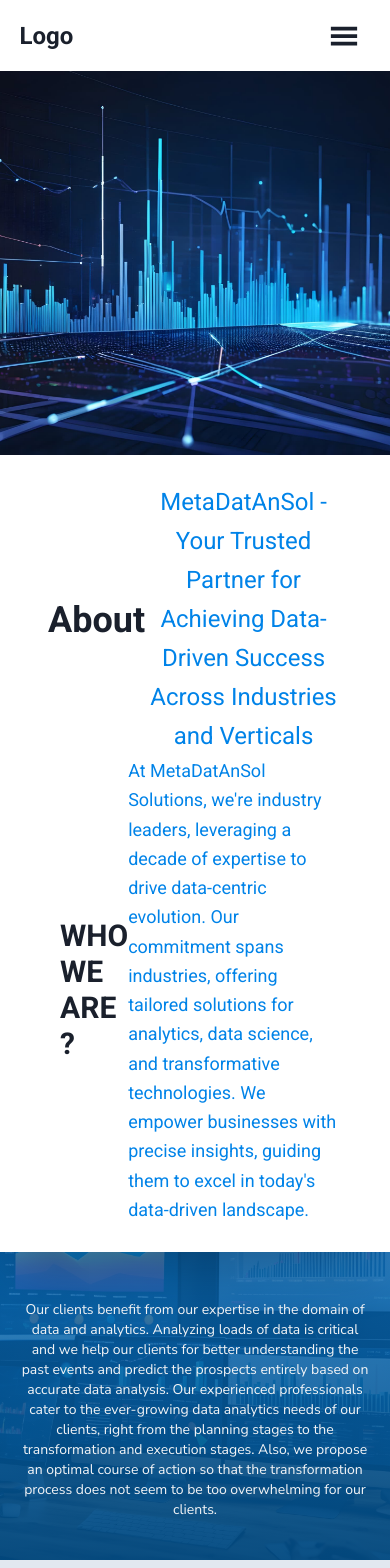
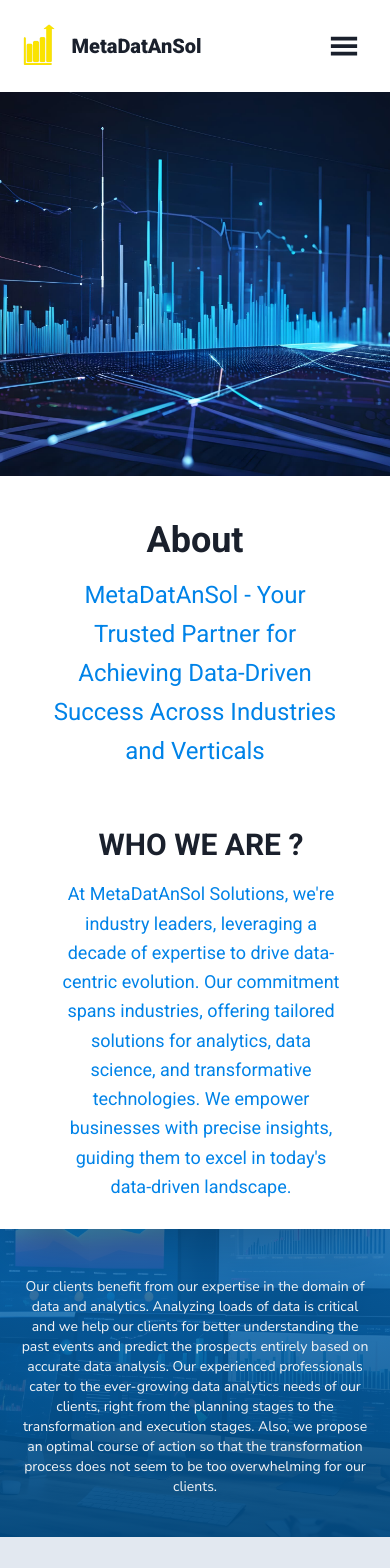
Before and after one commit to Hamjaster/metadantasol, a React (Vite) app: page /about in a window 390 px wide. Shown: the top 1568 px of the page. Built offline with nearby package versions, Linux system fonts and the light colour scheme.

Commit message:
mobile changes

```diff
--- a/src/Comingsoon.jsx
+++ b/src/Comingsoon.jsx
@@ -7,7 +7,7 @@
                 <h1 class="text-5xl text-white font-bold mb-8 animate-pulse">
                     Coming Soon
                 </h1>
-                <p class="text-white text-lg mb-8">
+                <p class="text-white text-center text-lg mb-8">
                     We're working hard to bring you something amazing. Stay tuned!
                 </p>
             </div>
--- a/src/Navbar/Navsmall/NavSmall.jsx
+++ b/src/Navbar/Navsmall/NavSmall.jsx
@@ -2,12 +2,12 @@
 import { Link } from 'react-router-dom'
 import { GiHamburgerMenu } from 'react-icons/gi'
 import { IoMdClose } from 'react-icons/io'
-import { MdMiscellaneousServices } from 'react-icons/md'
+import { MdContactPhone, MdInsights, MdMiscellaneousServices } from 'react-icons/md'
 import { BsFillCartFill } from 'react-icons/bs'
 import { IoBookSharp } from 'react-icons/io5'
 import { FaIndustry } from 'react-icons/fa'
 import { FaLocationDot } from 'react-icons/fa6'
-
+import logo from '../../images/logo-icon.png'
 import './NavSmall.css'
 
 
@@ -15,7 +15,12 @@
 
   <div className="nav-header">
     <div className="nav-content">
-      <div className='text-2xl font-bold font-roboto'>Logo</div>
+      <div className='text-2xl font-bold font-roboto'>
+        <Link to={'/'} className="flex cursor-pointer items-center flex-row space-x-3">
+          <img src={logo} className='w-10' alt="" srcset="" />
+          <strong className='text-xl'>MetaDatAnSol</strong>
+        </Link>
+      </div>
       <Popup
         modal
         trigger={
@@ -46,14 +51,14 @@
               <li className='haha flex flex-row space-x-5 items-center'> <BsFillCartFill size="30" className="product" />
                 <Link onClick={() => close()} to={'/about'}> About </Link>
               </li>
-              <li className='haha flex flex-row space-x-5 items-center'><IoBookSharp size="30" className="Resource" />
-                <span> Resources </span>
+              <li className='haha flex flex-row space-x-5 items-center'> <IoBookSharp className="" />
+                <Link onClick={() => close()} to={'/solutions'}> Services </Link>
               </li>
-              <li className='haha flex flex-row space-x-5 items-center'><FaIndustry size="30" className="Industries" />
-                <span> Industries </span>
+              <li className='haha flex flex-row space-x-5 items-center'>  <MdInsights />
+                <Link onClick={() => close()} to={'/insights'}> Insights </Link>
               </li>
-              <li className='haha flex flex-row space-x-5 items-center'><FaLocationDot size="30" className="Company" />
-                <span> Company </span>
+              <li className='haha flex flex-row space-x-5 items-center'> <MdContactPhone />
+                <Link onClick={() => close()} to={'/career'}> Careers </Link>
               </li>
             </ul>
           </div>
--- a/src/components/Cards/Cards.jsx
+++ b/src/components/Cards/Cards.jsx
@@ -17,7 +17,7 @@
       <div className="wrapper bg-white mt-24 mb-10 py-3">
 
         <div className=" mx-auto w-full">
-          <h1 className="title text-2xl sm:text-6xl font-bold w-full py-3 text-[#0083e8]">Our Solutions</h1>
+          <h1 className="title text-3xl sm:text-6xl font-bold w-full py-3 text-[#0083e8]">Our Solutions</h1>
 
           <p className=' mt-3 text-sm sm:text-xl lg:text-xl text-gray-500 mx-7 sm:mx-24 text-center '>At MetaDatAnSol Solutions, we bring over a decade of unwavering dedication to the BI and analytics sector, and we've embarked on a mission to leverage our extensive experience to support your journey to success. Our core mission revolves around empowering your management with the essential BI tools, ensuring a seamless voyage toward data-driven decision-making.</p>
 
--- a/src/pages/About/About.jsx
+++ b/src/pages/About/About.jsx
@@ -41,20 +41,23 @@
             </div >
 
             {/* About */}
-            <div className="about shadow-2xl relative z-50 w-full md:w-11/12 mx-auto space-x-3 items-center md:-mt-32  font-roboto bg-white px-12 sm:px-24 py-7 flex flex-col md:flex-col ">
-                <div className="about flex flex-row items-center">
+            <div className="about shadow-2xl relative z-50 w-full md:w-11/12 mx-auto space-x-3 items-center md:-mt-32  font-roboto bg-white px-12 sm:px-24 py-7 space-y-10 md:space-y-0  flex flex-col md:flex-col ">
 
-                    <div className=' md:w-1/4 py-4 md:py-24 text-center md:text-left capitalize font-semibold text-4xl md:text-5xl'>About</div>
-                    <div className=' md:w-3/4 text-center md:text-left text-[#0083e8] md:text-3xl text-2xl md:px-4 leading-relaxed md:leading-loose md:border-l-2 '>MetaDatAnSol - Your Trusted Partner for Achieving Data-Driven Success Across Industries and Verticals
+                <div className="about flex flex-col md:flex-row items-center">
+
+                    <div className='w-full md:w-1/4 py-4 md:py-24 text-center md:text-left capitalize font-semibold text-4xl md:text-5xl'>About</div>
+                    <div className='w-full  md:w-3/4 text-center md:text-left text-[#0083e8] md:text-3xl text-2xl md:px-4 leading-relaxed md:leading-loose md:border-l-2 '>MetaDatAnSol - Your Trusted Partner for Achieving Data-Driven Success Across Industries and Verticals
                     </div>
 
                 </div>
-                <div className="whoweare flex flex-row items-center">
+
+                <div className="whoweare flex flex-col md:flex-row items-center">
                     <div className='md:w-1/4 py-4 sm:py-8 md:py-24 uppercase font-semibold text-3xl sm:text-4xl'>Who we are ?</div>
-                    <div className='md:w-3/4 text-lg text-[#0083e8] sm:text-xl md:text-2xl  leading-relaxed'>
+                    <div className='md:w-3/4 text-center text-lg text-[#0083e8] sm:text-xl md:text-2xl  leading-relaxed'>
                         At MetaDatAnSol Solutions, we're industry leaders, leveraging a decade of expertise to drive data-centric evolution. Our commitment spans industries, offering tailored solutions for analytics, data science, and transformative technologies. We empower businesses with precise insights, guiding them to excel in today's data-driven landscape.
                     </div>
                 </div>
+
             </div>
 
             {/* <div className='mx-8 sm:mx-[4rem] text-center my-6   sm:my-12 text-base sm:text-2xl'>
@@ -161,7 +164,7 @@
                 component={
                     <div className="about -mb-40 mt-20 relative z-50 w-11/12 mx-auto space-x-3 items-start md:items-center font-roboto bg-white px-4 sm:px-8 md:px-14 py-4 sm:py-7 flex flex-col md:flex-row ">
 
-                        <div className='md:w-2/6 py-4 sm:py-8 md:py-16 uppercase font-semibold text-center text-3xl leading-normal'>Experience Meets Commitment</div>
+                        <div className='md:w-2/6 py-4 sm:py-8 md:py-16 uppercase font-semibold text-center text-2xl sm:text-3xl  leading-normal'>Experience Meets Commitment</div>
                         <div className='md:w-4/6 md:border-l-2 text-[#0083e8] text-lg md:text-2xl md:px-4 px-0 leading-relaxed'>We stand backed by experienced teams with a broad industry background across a myriad of industries spanning diverse sectors, from Manufacturing and Retail to Pharmacy, Logistics, Banking/Finance, Technology, Cannabis and more.
                             Your success is our top priority, and we're wholly dedicated to providing analytical solutions that cater to your data excellence needs, from the planning stage right through to execution.
                             .</div>
@@ -176,7 +179,7 @@
                 backgroundSize: 'cover',
                 backgroundAttachment: 'fixed',
                 backgroundRepeat: 'no-repeat'
-            }} className="banner2 px-8 sm:px-16 md:px-20 mt-5 bg-scroll pt-44 sm:pt-56 pb-12 sm:pb-36 text-2xl xl:text-2xl text-white">
+            }} className="banner2 px-8 sm:px-16 md:px-20 mt-5 bg-scroll pt-44 sm:pt-56 pb-24 sm:pb-36 text-lg xl:text-2xl text-white">
                 <FadeUp
                     component={
                         <>
@@ -187,19 +190,19 @@
             </div>
 
             {/* tailwored client */}
+
+
             <FadeUp
                 component={
-                    <div className="about relative z-50 w-full md:w-11/12 mx-auto space-x-3 items-center md:-mt-20 -mb-20  font-roboto bg-white px-12 py-5 flex flex-col md:flex-col ">
-                        <div className='flex flex-row items-center'>
+                    <div className="about -mt-20 -mb-20 relative z-50 w-11/12 mx-auto space-x-3 items-start md:items-center font-roboto bg-white px-4 sm:px-8 md:px-14 py-4 sm:py-7 flex flex-col md:flex-row ">
 
-                            <div className=' md:w-2/6 py-4 md:py-24 text-center capitalize font-semibold text-2xl  md:text-3xl'>A Tailored Client-Centric Strategy</div>
-                            <div className=' md:w-4/6 leading-snug text-center md:text-left text-[#0083e8] md:text-2xl text-xl md:px-4 md:border-l-2 '>At MetaDatAnSol Solutions, we lead clients towards data-centric excellence, navigating transformation journeys hand in hand. Our commitment lies in delivering insightful solutions and fostering technological advancement to elevate businesses. Upholding rigorous technical standards, we ensure timely project completion across data engineering, analytics, science, custom solutions, and multi-year digital transformations
-                            </div>
-                        </div>
-
+                        <div className='md:w-2/6 py-4 sm:py-8 md:py-16 uppercase font-semibold text-center text-2xl sm:text-3xl leading-normal'>A Tailored Client-Centric Strategy</div>
+                        <div className='md:w-4/6 md:border-l-2 text-[#0083e8] text-lg md:text-2xl md:px-4 px-0 leading-relaxed'>At MetaDatAnSol Solutions, we lead clients towards data-centric excellence, navigating transformation journeys hand in hand. Our commitment lies in delivering insightful solutions and fostering technological advancement to elevate businesses. Upholding rigorous technical standards, we ensure timely project completion across data engineering, analytics, science, custom solutions, and multi-year digital transformations
+                            .</div>
                     </div>
                 }
             />
+
             {/* More paragraphs */}
             <FadeUp
                 component={
@@ -209,7 +212,7 @@
                         backgroundSize: 'cover',
                         backgroundAttachment: 'fixed',
                         backgroundRepeat: 'no-repeat'
-                    }} className="bg-[hsl(206,85%,89%)]  text-gray-100 para px-8 sm:px-20 py-8 sm:py-24 my-6 sm:my-10 flex flex-col items-center space-y-5">
+                    }} className="bg-[hsl(206,85%,89%)]  text-gray-100 para px-8 sm:px-20 pt-24 pb-12 sm:py-24 my-6 sm:my-10 flex flex-col items-center space-y-5">
 
                         <div className='text-2xl sm:text-4xl md:text-5xl font-medium text-white text-center font-roboto py-1 sm:py-3'>Our Dedication to Your Triumph</div>
                         <p className='text-sm sm:text-base md:text-2xl text-center font-light'>
--- a/src/pages/Contactus.jsx
+++ b/src/pages/Contactus.jsx
@@ -31,9 +31,9 @@
             >
             </div >
 
-            {/* About */}
+            {/* contact */}
             <div className="about shadow-2xl relative z-50 w-full md:w-11/12 mx-auto space-x-3 items-center md:-mt-32  font-roboto bg-white px-12 sm:px-20 py-7 flex flex-col md:flex-col ">
-                <div className="about flex flex-row items-center">
+                <div className="about flex flex-col sm:flex-row items-center">
 
                     <div className=' md:w-2/4 py-4 md:py-24 text-center md:text-left capitalize font-semibold text-4xl md:text-5xl'>Contact us now</div>
                     <div className=' md:w-3/4 text-center md:text-left text-[#0083e8] md:text-3xl text-2xl md:px-4 leading-relaxed md:leading-loose md:border-l-2 '>Reach Out to Discover How MetaDatAnSol Can Elevate Your Business
--- a/src/pages/Services.jsx
+++ b/src/pages/Services.jsx
@@ -36,9 +36,9 @@
             >
 
             </div >
-            {/* About */}
+            {/* What we od */}
             <div className="about shadow-2xl relative z-50 w-full md:w-11/12 mx-auto space-x-3 items-center md:-mt-32  font-roboto bg-white px-12 sm:px-24 py-7 flex flex-col md:flex-col ">
-                <div className="about flex flex-row items-center">
+                <div className="about flex flex-col md:flex-row items-center">
 
                     <div className=' md:w-1/4 py-4 md:py-24 text-center md:text-left capitalize font-semibold text-4xl md:text-5xl'>What we do ?</div>
                     <div className=' md:w-3/4 text-center md:text-left text-[#0083e8] md:text-3xl text-2xl md:px-4 leading-relaxed md:leading-loose md:border-l-2 '>We turn data into decisions, offering tailored solutions in BI, Data Visualization, Data Science, and Custom Software Development to suit your unique needs.
```
